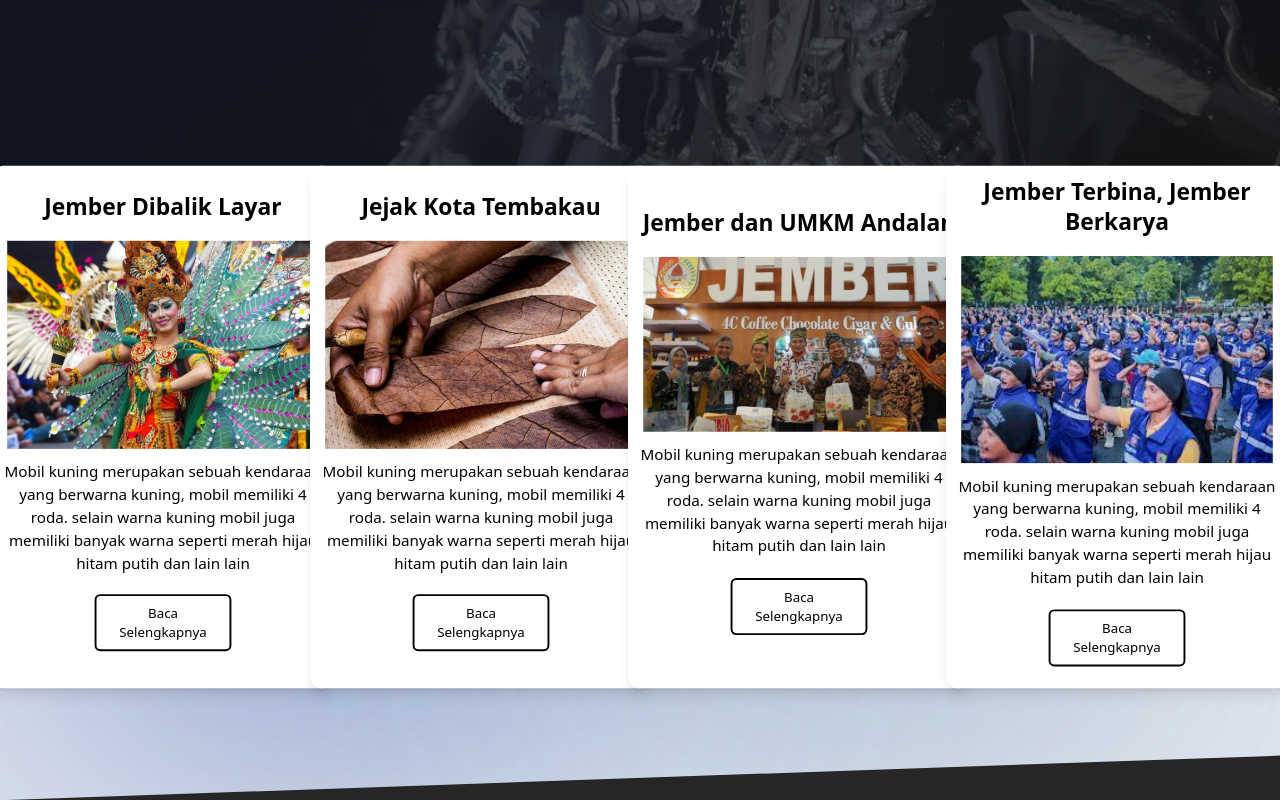
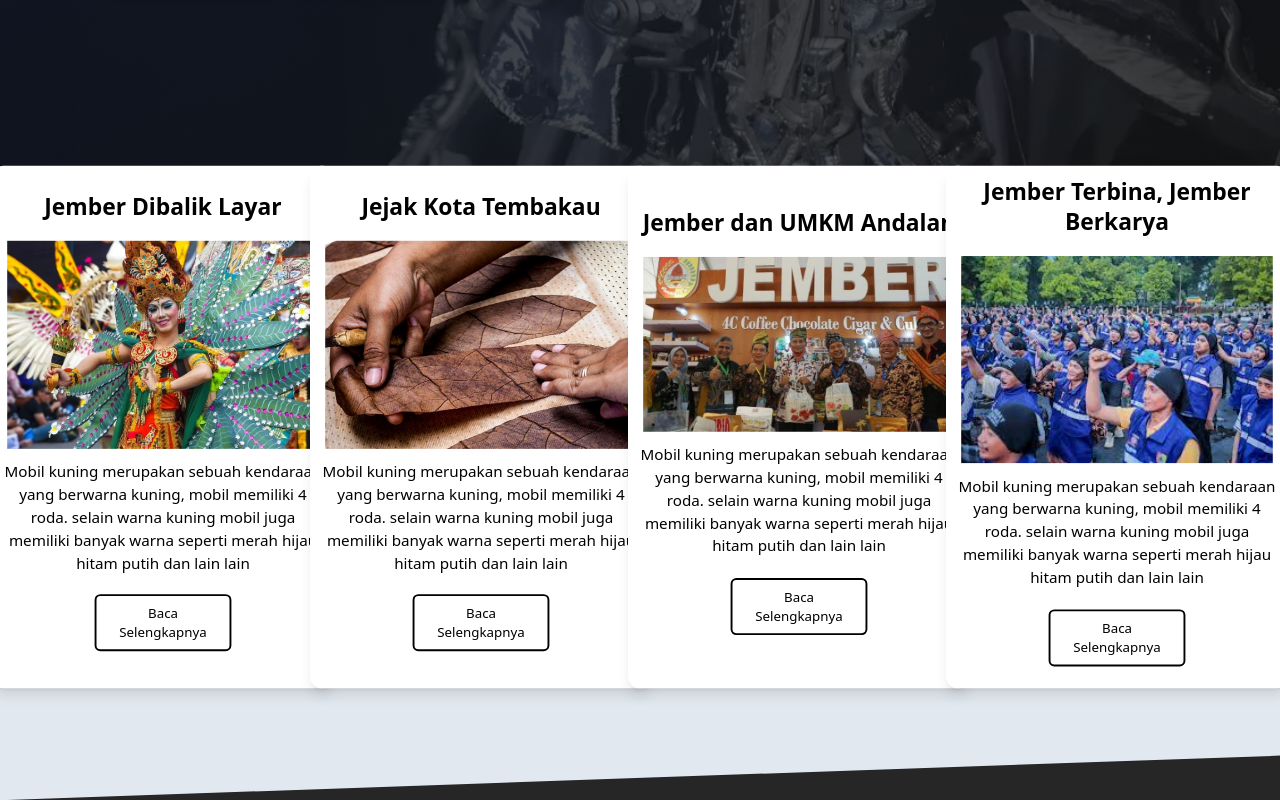
Before and after one commit to hanNajib/DJEMBER-FEST, a React (Vite) app: page / in a window 1280 px wide. Shown: the part 600-1400 px from the top of the page. Built offline with nearby package versions, Linux system fonts and the light colour scheme.

Commit message:
artikel unfinished

```diff
--- a/src/About.jsx
+++ b/src/About.jsx
@@ -16,7 +16,7 @@ export default function About() {
                 <div className="w-[7px] h-[7px] rounded-full bg-slate-50"></div>
             </div>
             <div className="relative bg-neutral-800 pb-10">
-                <h1 className="text-[6rem] text-slate-50 text-center font-bebas_neue ">THE CULTURE OF DJEMBER</h1>
+                <h1 className="text-[2rem] md:text-[4rem] lg:text-[6rem] text-slate-50 text-center font-bebas_neue ">THE CULTURE OF DJEMBER</h1>
             </div>
         </div>
     )
--- a/src/Article.jsx
+++ b/src/Article.jsx
@@ -1,27 +1,65 @@
 import Card from "./components/Card";
+import ArticleFormData from "./components/ArticleFormData";
+import { useState } from "react";
 
 export default function Article() {
+  const [Img, setImg] = useState('');
+  const [Judul, setJudul] = useState('');
+  const [Deskripsi, setDeskripsi] = useState('');
+  const [IsOpen, setIsOpen] = useState(false);
+
+  const kartuData = [
+    {
+      img: "../public/image/jfc.webp",
+      judul: "Jember Dibalik Layar",
+      deskripsi:
+        "Mobil kuning merupakan sebuah kendaraan yang berwarna kuning, mobil memiliki 4 roda. selain warna kuning mobil juga memiliki banyak warna seperti merah hijau hitam putih dan lain lain",
+    },
+    {
+      img: "../public/image/tembakau.jpg",
+      judul: "Jejak Kota Tembakau",
+      deskripsi:
+        "Mobil kuning merupakan sebuah kendaraan yang berwarna kuning, mobil memiliki 4 roda. selain warna kuning mobil juga memiliki banyak warna seperti merah hijau hitam putih dan lain lain",
+    },
+    {
+      img: "../public/image/umkm.jpg",
+      judul: "Jember dan UMKM Andalan",
+      deskripsi:
+        "Mobil kuning merupakan sebuah kendaraan yang berwarna kuning, mobil memiliki 4 roda. selain warna kuning mobil juga memiliki banyak warna seperti merah hijau hitam putih dan lain lain",
+    },
+    {
+      img: "../public/image/rakyat.jpg",
+      judul: "Jember Terbina, Jember Berkarya",
+      deskripsi:
+        "Mobil kuning merupakan sebuah kendaraan yang berwarna kuning, mobil memiliki 4 roda. selain warna kuning mobil juga memiliki banyak warna seperti merah hijau hitam putih dan lain lain",
+    },
+  ];
+
+
+  const handleOpenForm = (img, judul, deskripsi) => {
+    setImg(img);
+    setJudul(judul);
+    setDeskripsi(deskripsi);
+    setIsOpen(true);
+  };
+
   return (
-    <div className="bg-slate-200 pb-10 relative overflow-x-clip" id="article">
-          <div
-            className="absolute top-20 left-2 w-[500px] h-[500px] bg-[#4f61bb80] rounded-full mix-blend-multiply filter blur-[150px] opacity-70 animate-blob">
-          </div>
-          <div
-            className="absolute top-20 right-32 w-[500px] h-[500px] bg-[#6876a080] rounded-full mix-blend-multiply filter blur-[150px] opacity-70 animate-blob animation-delay-2000">
-          </div>
-          <div
-            className="hidden xl:block absolute bottom-10 left-32 w-[500px] h-[500px] bg-[#4b7bba80] rounded-full mix-blend-multiply filter blur-[150px] opacity-70 animate-blob animation-delay-4000">
-          </div>
-          <div
-            className="absolute bottom-10 right-52 w-[500px] h-[500px] bg-[#CAEEF580] rounded-full mix-blend-multiply filter blur-[150px] opacity-70 animate-blob animation-delay-4000">
-          </div>
-      <section className="w-full p-4 grid grid-cols-2 sm:grid-cols-2 lg:grid-cols-3 xl:grid-cols-4 gap-6 -translate-y-16 place-items-center z-50">
-            <Card img="../public/image/jfc.webp" judul="Jember Dibalik Layar" deskripsi="Mobil kuning merupakan sebuah kendaraan yang berwarna kuning, mobil memiliki 4 roda. selain warna kuning mobil juga memiliki banyak warna seperti merah hijau hitam putih dan lain lain"/>
-            <Card img="../public/image/tembakau.jpg" judul="Jejak Kota Tembakau" deskripsi="Mobil kuning merupakan sebuah kendaraan yang berwarna kuning, mobil memiliki 4 roda. selain warna kuning mobil juga memiliki banyak warna seperti merah hijau hitam putih dan lain lain"/>
-            <Card img="../public/image/umkm.jpg" judul="Jember dan UMKM Andalan" deskripsi="Mobil kuning merupakan sebuah kendaraan yang berwarna kuning, mobil memiliki 4 roda. selain warna kuning mobil juga memiliki banyak warna seperti merah hijau hitam putih dan lain lain"/>
-            <Card img="../public/image/rakyat.jpg" judul="Jember Terbina, Jember Berkarya" deskripsi="Mobil kuning merupakan sebuah kendaraan yang berwarna kuning, mobil memiliki 4 roda. selain warna kuning mobil juga memiliki banyak warna seperti merah hijau hitam putih dan lain lain"/>
+    <>
+      <ArticleFormData img={Img} judul={Judul} deskripsi={Deskripsi} IsOpen={IsOpen}></ArticleFormData>
+      <div className="bg-slate-200 pb-10 relative overflow-x-clip" id="article">
+        <section className="w-full p-4 grid grid-cols-2 sm:grid-cols-2 lg:grid-cols-3 xl:grid-cols-4 gap-6 -translate-y-16 place-items-center z-50">
+          {kartuData.map((kartu, index) => (
+            <Card
+              key={index}
+              img={kartu.img}
+              judul={kartu.judul}
+              deskripsi={kartu.deskripsi}
+              onClick={() => handleOpenForm(kartu.img, kartu.judul, kartu.deskripsi)}
+            />
+          ))}
         </section>
         <div className="w-screen bg-neutral-800 h-40 -rotate-2 translate-y-50 scale-105 z-20 absolute"></div>
-    </div>
+      </div>
+    </>
   );
 }
--- a/src/Destination.jsx
+++ b/src/Destination.jsx
@@ -1,9 +1,8 @@
-import React, { useState, useEffect } from "react";
+import { useState, useEffect } from "react";
 import { DestinasiKanan, DestinasiKiri } from "./components/Destinasi";
 import Footer from "./Footer";
 
 export default function Destination() {
-  // Data destinasi yang akan dicari
   const destinasiData = [
     {
       judul: "Pantai Papuma",
--- a/src/Home.jsx
+++ b/src/Home.jsx
@@ -9,6 +9,7 @@ import Kuliner from "./Kuliner";
 import Navbar from './components/Navbar';
 import Contact from './Contact';
 import Footer from './Footer';
+import ArticleFormData from "./components/ArticleFormData";
 
 export default function Home() {
   return (
--- /dev/null
+++ b/src/components/ArticleFormData.jsx
@@ -0,0 +1,24 @@
+import PropTypes from 'prop-types'
+
+export default function ArticleFormData({img, judul, deskripsi, IsOpen}) {
+    return(
+        <div className={`relative w-screen ${IsOpen ? '' : 'hidden'}`}>
+            <div className="w-screen h-screen bg-black opacity-50 fixed z-40 top-0 overflow-x-hidden"></div>
+            <div className="w-screen h-[95vh] scale-[.82] mt-8 fixed bg-slate-200 top-0 z-50 flex flex-col p-3 rounded-md">
+                <div className="w-[2rem] h-[2rem] bg-slate-200 rounded-full -top-3 -right-3 absolute flex justify-center items-center text-[1.5rem] z-10">&times;</div>
+                <div className="">
+                <img src={img} alt={judul} className="w-full h-[30%] object-cover z-20 rounded-md"/>
+                <h2 className="text-4xl font-bebas_neue mt-2">{judul}</h2>
+                <p className="max-h-[80%]">{deskripsi}</p>
+                </div>
+            </div>
+        </div>
+    )
+}
+
+ArticleFormData.propTypes = {
+    img: PropTypes.string.isRequired,
+    judul: PropTypes.string.isRequired,
+    deskripsi: PropTypes.string.isRequired,
+    IsOpen: PropTypes.bool.isRequired
+}
--- a/src/components/Destinasi.jsx
+++ b/src/components/Destinasi.jsx
@@ -23,7 +23,7 @@ export function DestinasiKanan({judul, lokasi, deskripsi, image, href}) {
               <p className="text-gray-600 mt-4 max-w-2xl text-xs md:text-base" style={{ transform: isInView ? "none" : "translateX(-200px)", opacity: isInView ? 1 : 0, transition: "all .8s"}}>
                 {deskripsi}
               </p>
-              <Fillbutton fill="bg-slate-300" href={href}>Halo</Fillbutton>
+              <Fillbutton fill="bg-slate-300" href={href}>Peta</Fillbutton>
               </div>
           </div>
 
@@ -57,7 +57,7 @@ export function DestinasiKiri({judul, lokasi, deskripsi, image, href}) {
             <p className="text-gray-600 text-sm md:text-base mt-4 max-w-2xl" style={{ transform: isInView ? "none" : "translateX(200px)", opacity: isInView ? 1 : 0, transition: "all .8s"}}>
               {deskripsi}
             </p>
-            <Fillbutton fill="bg-slate-300" href={href}>Halo</Fillbutton>
+            <Fillbutton fill="bg-slate-300" href={href}>Peta</Fillbutton>
             </div>
         </div>
       </div>
```
Also changed, not shown: src/Kuliner.jsx (+16 -26 lines), src/components/Card.jsx (+13 -8 lines).
